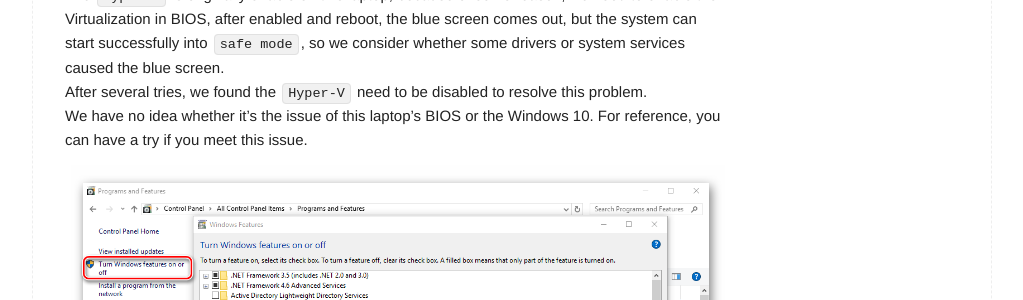
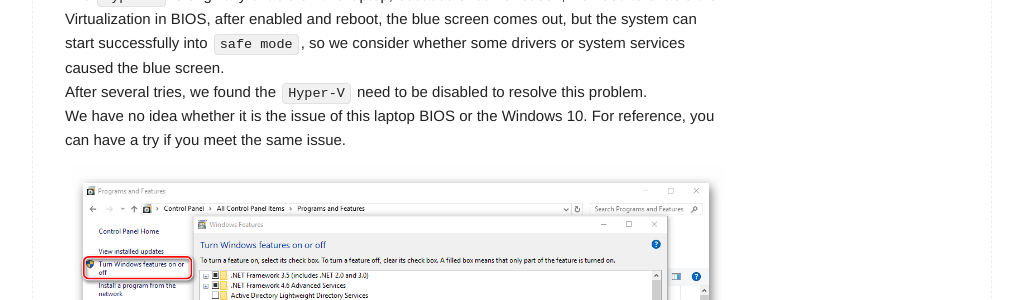
Before and after one commit to jiangtianyu2009/jiangtianyu2009.github.io, a Jekyll site: the page built from _posts/2017-11-20-blue-screen-after-enable-virtualization.md, in a window 1280 px wide. Shown: the part 254-554 px from the top of the page, without its empty margins (128-1151 px from the left). Built offline with Jekyll 4.4.1, drawn with Linux system fonts in a browser that asks for light colours.

Commit message:
Small Modify
Small modify.

```diff
--- a/_posts/2017-11-20-blue-screen-after-enable-virtualization.md
+++ b/_posts/2017-11-20-blue-screen-after-enable-virtualization.md
@@ -11,7 +11,7 @@ System: `Windows 10`
 
 The `Hyper-V` is originally enable on this laptop, because of some reason, we need to enable the Virtualization in BIOS, after enabled and reboot, the blue screen comes out, but the system can start successfully into `safe mode`, so we consider whether some drivers or system services caused the blue screen.
 After several tries, we found the `Hyper-V` need to be disabled to resolve this problem.
-We have no idea whether it's the issue of this laptop's BIOS or the Windows 10. For reference, you can have a try if you meet this issue.
+We have no idea whether it is the issue of this laptop BIOS or the Windows 10. For reference, you can have a try if you meet the same issue.
 
 ![]({{site.baseurl}}/assets/img/hyper-v-disable.png)
 
```
